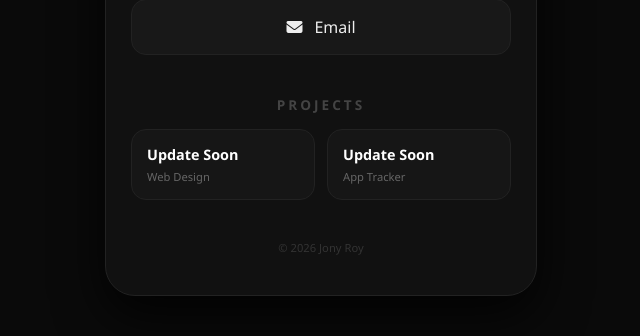
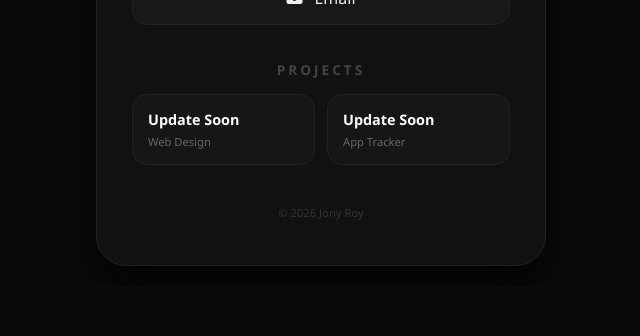
Before and after one commit to jony99jrn/My-Links, a plain HTML site: page index.html in a window 1280 px wide. Shown: the part 643-979 px from the top of the page, without its empty margins (319-959 px from the left). After the commit the page ends 929 px from the top, so only its background shows below. Drawn offline with Linux system fonts and the light colour scheme.

Commit message:
Update style.css

```diff
--- a/style.css
+++ b/style.css
@@ -48,9 +48,7 @@ body, html {
     font-weight: bold;
 }
 
-@keyframes scroll {
-  to { left: -1ch; }
-}
+@keyframes scroll { to { left: -1ch; } }
 
 @keyframes rainbow {
     0% { color: white; }
@@ -66,6 +64,7 @@ body, html {
     100% { color: #be0aff; }
 }
 
+/* Animation Delays */
 .letter1 { animation-delay: calc(2.5s / 10 * (10 - 1) * -1); }
 .letter2 { animation-delay: calc(2.5s / 10 * (10 - 2) * -1); }
 .letter3 { animation-delay: calc(2.5s / 10 * (10 - 3) * -1); }
@@ -77,27 +76,27 @@ body, html {
 .letter9 { animation-delay: calc(2.5s / 10 * (10 - 9) * -1); }
 .letter10 { animation-delay: calc(2.5s / 10 * (10 - 10) * -1); }
 
-/* --- এরপর আপনার বাকি কোড (Content Design, Profile Card) থাকবে --- */
-
-
-/* --- কন্টেন্ট ডিজাইন --- */
+/* --- অটোমেটিক ফিট কন্টেন্ট ডিজাইন --- */
 .content {
     display: flex;
     justify-content: center;
     align-items: center;
     min-height: 100vh;
-    padding: 40px 20px;
+    padding: 20px; /* মোবাইলে সাইড গ্যাপের জন্য */
+    box-sizing: border-box;
 }
 
 .profile-card {
-    max-width: 380px;
     width: 100%;
+    max-width: 420px; /* ডেস্কটপে এর চেয়ে বেশি বড় হবে না */
     background: #111;
-    padding: 40px 25px;
+    padding: 35px 25px;
     border-radius: 30px;
     border: 1px solid #222;
     text-align: center;
     box-shadow: 0 20px 50px rgba(0,0,0,0.8);
+    box-sizing: border-box;
+    transition: transform 0.3s ease, box-shadow 0.3s ease;
 }
 
 .avatar-container {
@@ -112,6 +111,7 @@ body, html {
     border: 2px solid #333;
     position: relative;
     z-index: 2;
+    object-fit: cover;
 }
 
 .avatar-glow {
@@ -125,8 +125,9 @@ body, html {
 
 h1 { font-size: 1.8rem; margin: 0; }
 .highlight { color: #00ccff; }
-.intro-text { color: #888; margin: 15px 0 35px; font-size: 0.95rem; }
+.intro-text { color: #888; margin: 15px 0 30px; font-size: 0.95rem; }
 
+/* এডুকেশন সেকশন */
 .education-info {
     margin: 15px 0 25px;
     display: flex;
@@ -147,22 +148,15 @@ h1 { font-size: 1.8rem; margin: 0; }
     color: #00ccff;
     transition: all 0.3s ease;
     width: fit-content;
+    max-width: 90%; /* টেক্সট বড় হলে যেন বাইরে না যায় */
 }
 
-.edu-item:hover {
-    background: rgba(0, 204, 255, 0.12);
-    border-color: #00ccff;
-    transform: translateY(-2px);
-    box-shadow: 0 5px 15px rgba(0, 204, 255, 0.2);
-}
-
-
-/* লিংক আইটেম */
-.links-container { display: flex; flex-direction: column; gap: 15px; }
+/* লিংক বাটনসমূহ */
+.links-container { display: flex; flex-direction: column; gap: 12px; }
 
 .link-item {
     display: flex; align-items: center; justify-content: center; gap: 12px;
-    text-decoration: none; color: #eee; padding: 16px;
+    text-decoration: none; color: #eee; padding: 15px;
     border-radius: 15px; background: #181818; border: 1px solid #222;
     transition: 0.3s; font-weight: 500;
 }
@@ -173,14 +167,29 @@ h1 { font-size: 1.8rem; margin: 0; }
 .green-border:hover { border-color: #00ff15; color: #00ff15; }
 .yellow-border:hover { border-color: #ffea00; color: #ffea00; }
 
-.section-title { font-size: 0.85rem; color: #444; text-transform: uppercase; margin: 40px 0 15px; letter-spacing: 3px; }
-.projects-grid { display: grid; grid-template-columns: 1fr 1fr; gap: 12px; }
+/* প্রজেক্ট গ্রিড (অটোমেটিক কলাম) */
+.section-title { font-size: 0.85rem; color: #444; text-transform: uppercase; margin: 35px 0 15px; letter-spacing: 3px; }
+
+.projects-grid {
+    display: grid;
+    grid-template-columns: repeat(auto-fit, minmax(140px, 1fr));
+    gap: 12px;
+}
+
 .project-card {
     background: #161616; padding: 15px; border-radius: 15px; border: 1px solid #222;
     text-decoration: none; text-align: left; transition: 0.3s;
 }
+
 .project-card h3 { font-size: 0.9rem; margin: 0; color: #fff; }
 .project-card p { font-size: 0.7rem; color: #666; margin: 5px 0 0; }
 .project-card:hover { border-color: #9900ff; background: #1a1a1a; }
 
 .footer { margin-top: 40px; font-size: 0.7rem; color: #333; }
+
+/* বড় স্ক্রিনের জন্য বিশেষ পরিবর্তন */
+@media (min-width: 768px) {
+    h1 { font-size: 2.1rem; }
+    .profile-card { padding: 45px 35px; max-width: 450px; }
+    .profile-card:hover { box-shadow: 0 25px 60px rgba(0, 204, 255, 0.15); }
+}
```
Lines whose indentation alone changed are shown as unchanged.
